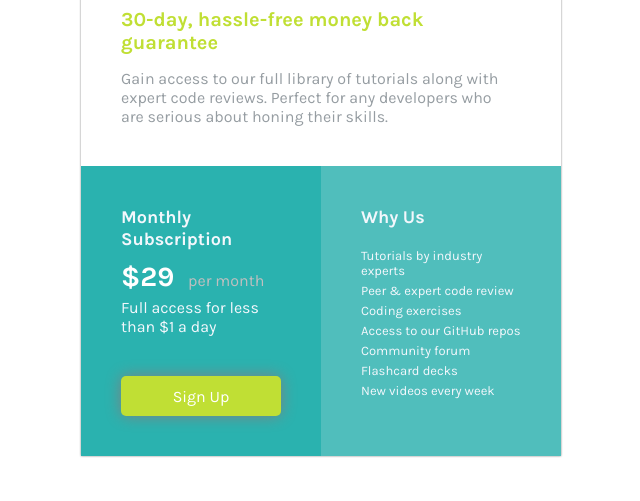
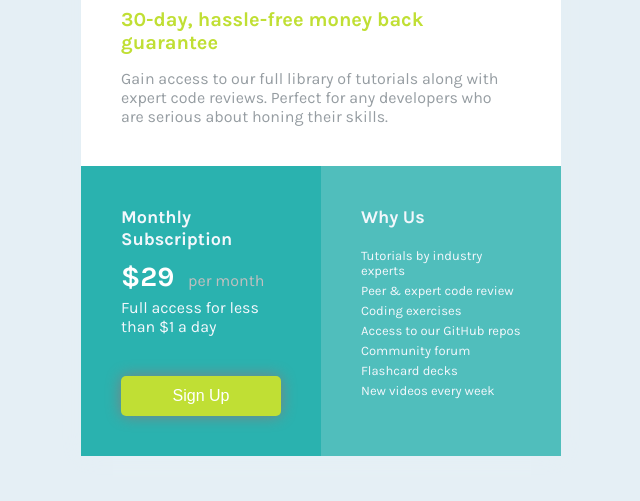
Before and after one commit to AbePlays/Frontend-Challenge-5, a plain HTML site: page index.html in a window 1280 px wide. Shown: the part 299-800 px from the top of the page, without its empty margins (319-959 px from the left). Drawn offline with Linux system fonts and the light colour scheme.

Commit message:
Bug Fixes

```diff
--- a/style.css
+++ b/style.css
@@ -1,21 +1,23 @@
 body {
   margin: 0;
   padding: 0;
+  font-family: "Karla", sans-serif;
+  background-color: hsl(204, 43%, 93%);
 }
 * {
   margin: 0;
   padding: 0;
   font-size: 16px;
-  font-family: "Karla", sans-serif;
 }
 /*      TOP     */
 .top {
   margin: 200px 400px;
-  box-shadow: 0 0 2px gray;
+  box-shadow: 0 0 20px hsl(204, 43%, 93%);
 }
 
 /*      FIRST       */
 .first {
+  background-color: #fff;
   padding: 40px;
 }
 
@@ -60,6 +62,7 @@ body {
   padding-right: 10px;
   color: white;
 }
+
 .one {
   color: rgb(192, 191, 191);
   padding-bottom: 5px;
@@ -99,6 +102,7 @@ body {
   font-size: 11px;
   text-align: center;
 }
+
 .attribution a {
   color: hsl(228, 45%, 44%);
 }
```
